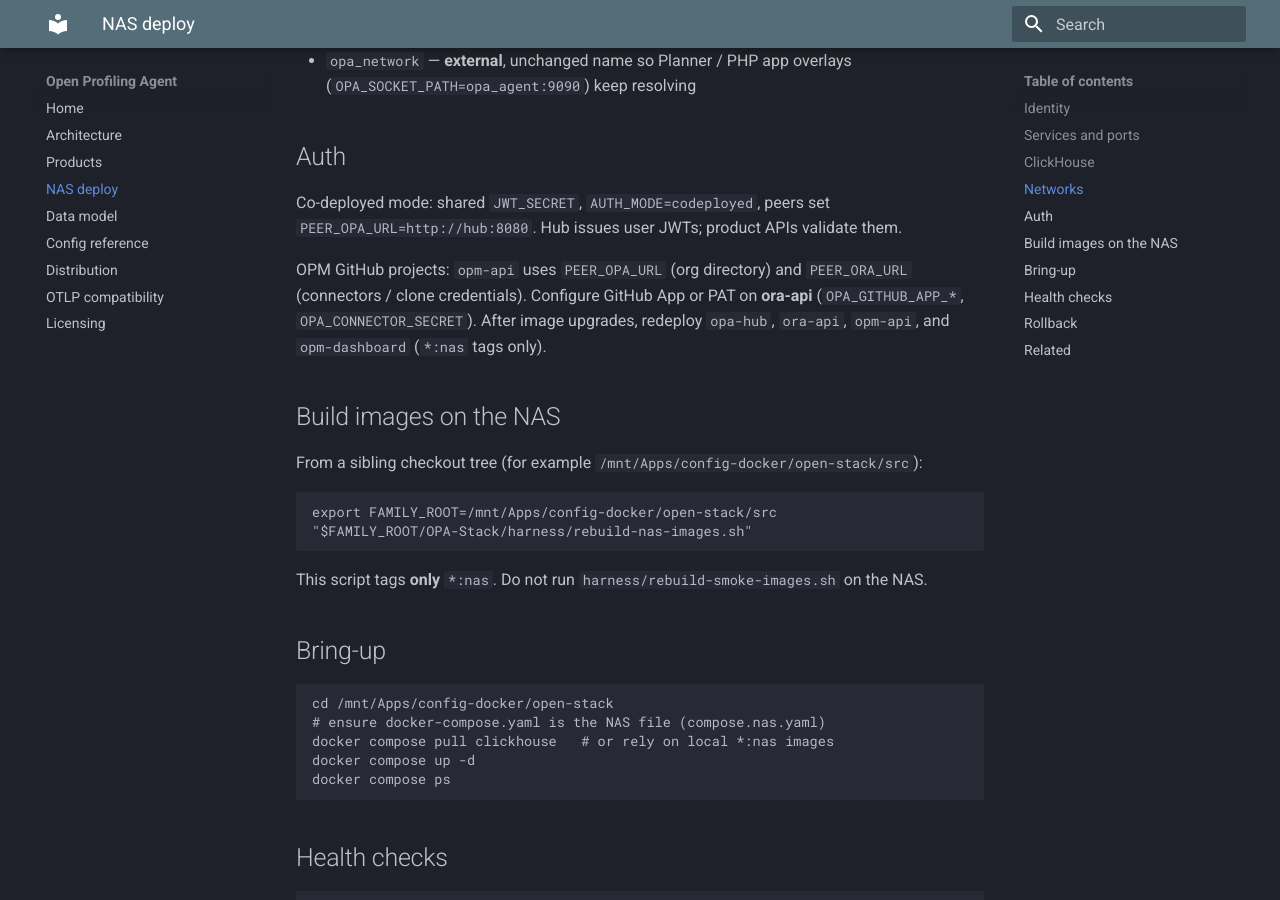
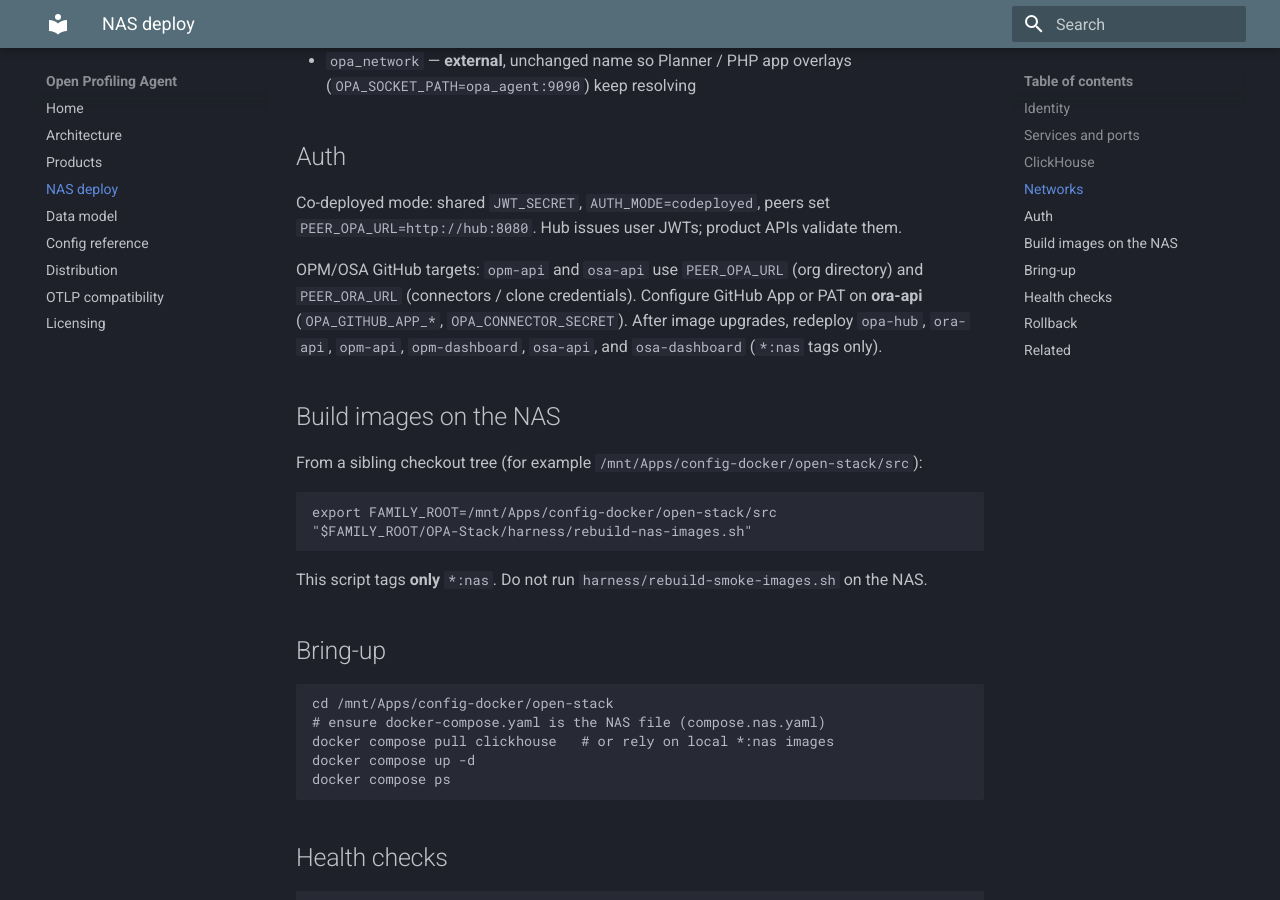
Before and after one commit to TheGrimmChester/OPA-Stack, an MkDocs documentation site: the page built from docs/nas-deploy.md, in a window 1280 px wide and 900 px high, scrolled down 2170 px. Built offline with MkDocs 1.6.1 and Material for MkDocs 9.7.7, drawn with Linux system fonts in a browser that asks for light colours.

Commit message:
Docs: Note OSA hub-linked GitHub targets on NAS
Document that osa-api/osa-dashboard need *:nas rebuilds when enabling
hub tenancy + ORA connector discovery for security scans.

```diff
--- a/docs/nas-deploy.md
+++ b/docs/nas-deploy.md
@@ -57,7 +57,7 @@
 
 Co-deployed mode: shared `JWT_SECRET`, `AUTH_MODE=codeployed`, peers set `PEER_OPA_URL=http://hub:8080`. Hub issues user JWTs; product APIs validate them.
 
-OPM GitHub projects: `opm-api` uses `PEER_OPA_URL` (org directory) and `PEER_ORA_URL` (connectors / clone credentials). Configure GitHub App or PAT on **ora-api** (`OPA_GITHUB_APP_*`, `OPA_CONNECTOR_SECRET`). After image upgrades, redeploy `opa-hub`, `ora-api`, `opm-api`, and `opm-dashboard` (`*:nas` tags only).
+OPM/OSA GitHub targets: `opm-api` and `osa-api` use `PEER_OPA_URL` (org directory) and `PEER_ORA_URL` (connectors / clone credentials). Configure GitHub App or PAT on **ora-api** (`OPA_GITHUB_APP_*`, `OPA_CONNECTOR_SECRET`). After image upgrades, redeploy `opa-hub`, `ora-api`, `opm-api`, `opm-dashboard`, `osa-api`, and `osa-dashboard` (`*:nas` tags only).
 
 ## Build images on the NAS
 
```
Also changed, not shown: docs/interop.md (+1 -1 lines).
